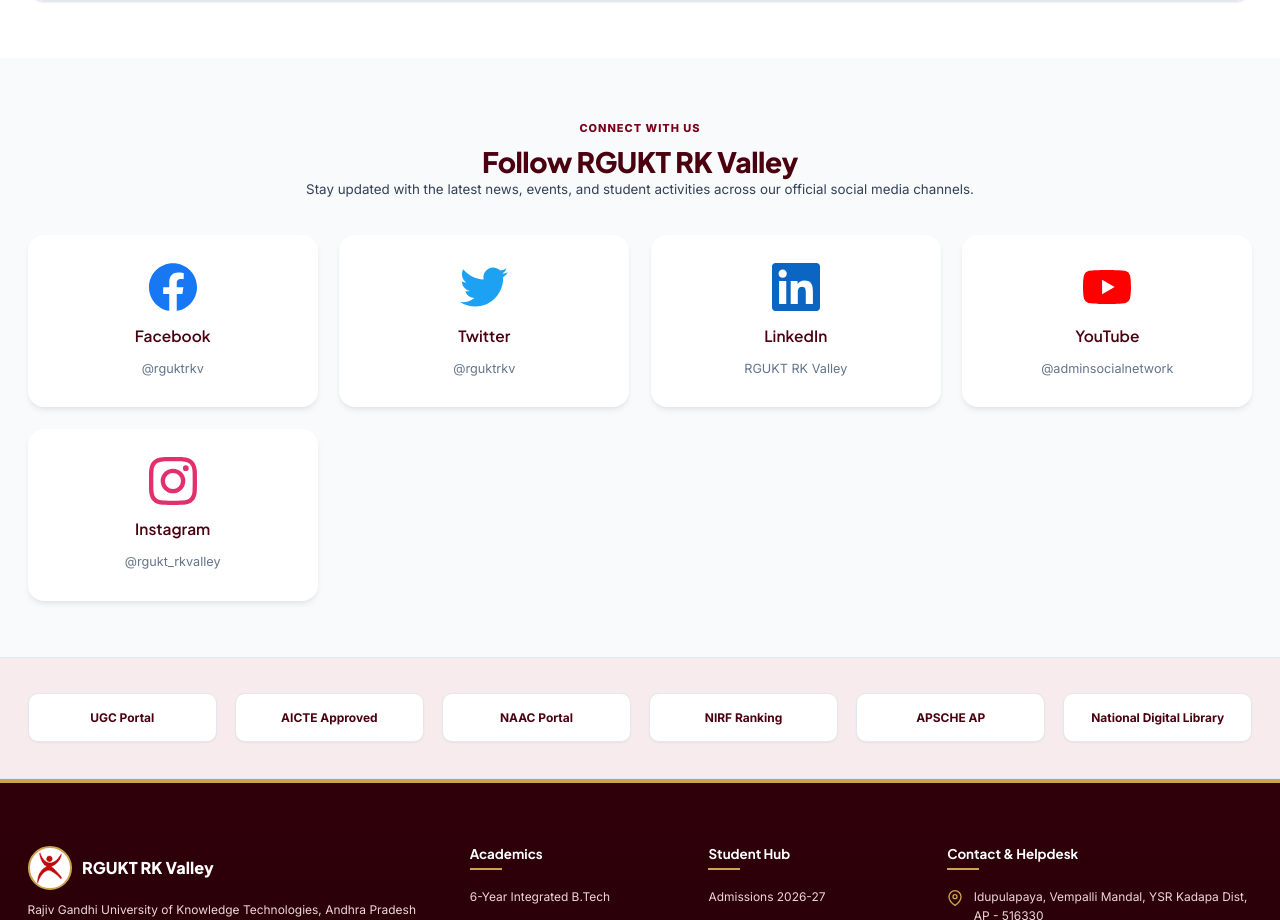
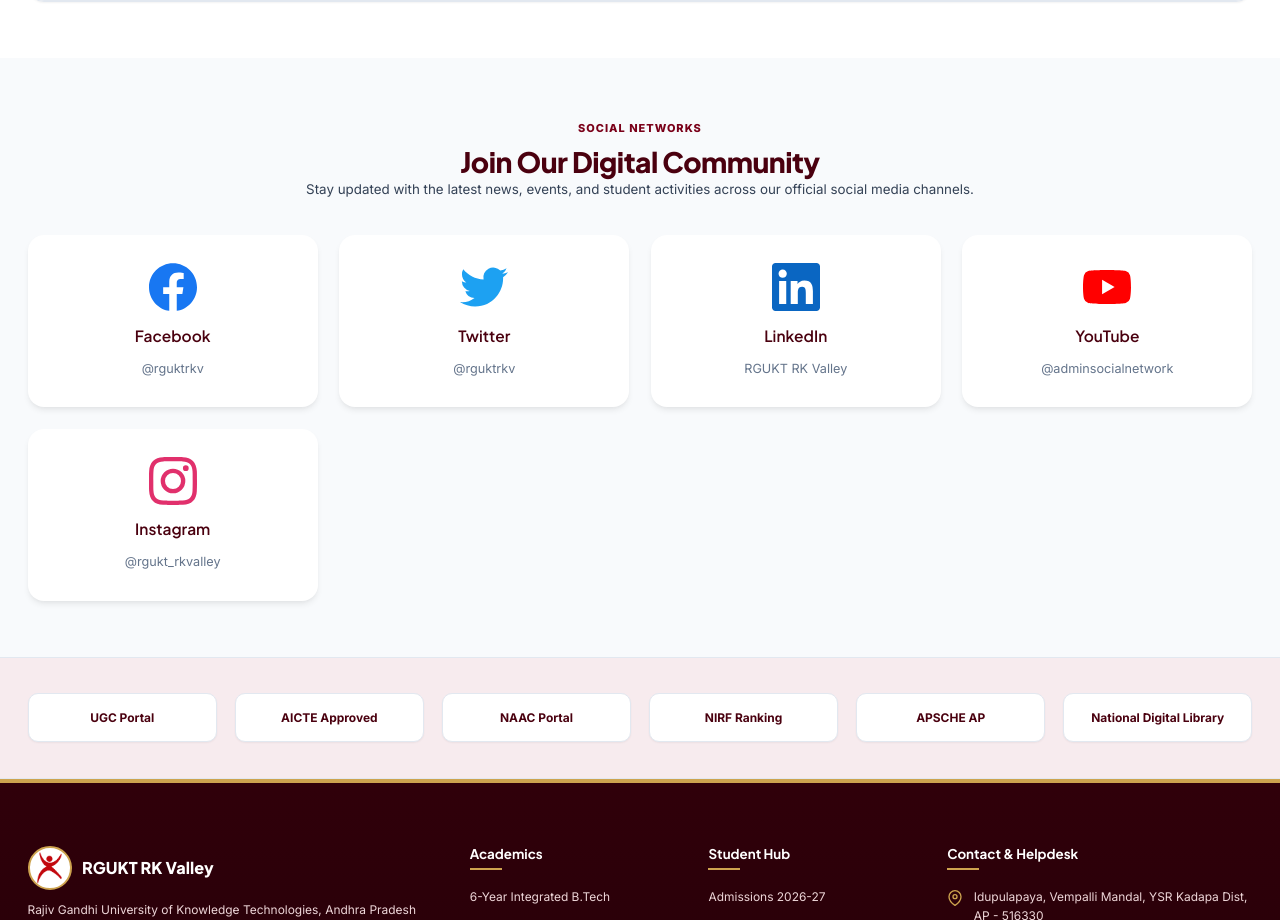
Before and after one commit to formsrgukt/RKVALLEY, a Next.js app: page /home in a window 1280 px wide. Shown: the part 5993-6913 px from the top of the page. Built offline with nearby package versions, Linux system fonts and the light colour scheme.

Commit message:
Update social media section heading

```diff
--- a/src/app/(main)/home/page.tsx
+++ b/src/app/(main)/home/page.tsx
@@ -256,8 +256,8 @@
         <div className="container">
           <div className="section-header" style={{ textAlign: "center", justifyContent: "center", display: "flex", flexDirection: "column", alignItems: "center" }}>
             <div style={{ maxWidth: "800px" }}>
-              <span className="section-tag" style={{ justifyContent: "center" }}>Connect With Us</span>
-              <h3 className="section-title">Follow RGUKT RK Valley</h3>
+                <span className="section-tag" style={{ justifyContent: "center" }}>Social Networks</span>
+                <h3 className="section-title">Join Our Digital Community</h3>
               <p className="section-subtitle" style={{ margin: "0 auto" }}>
                 Stay updated with the latest news, events, and student activities across our official social media channels.
               </p>
```
